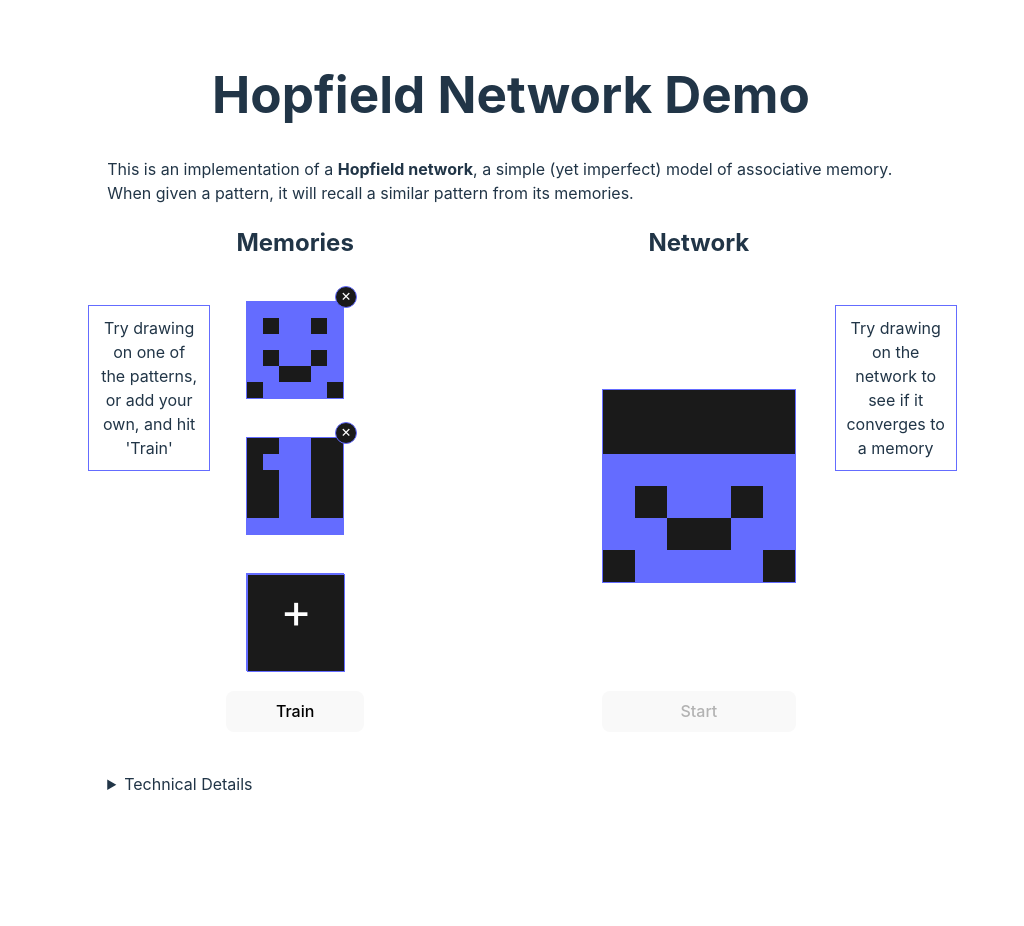
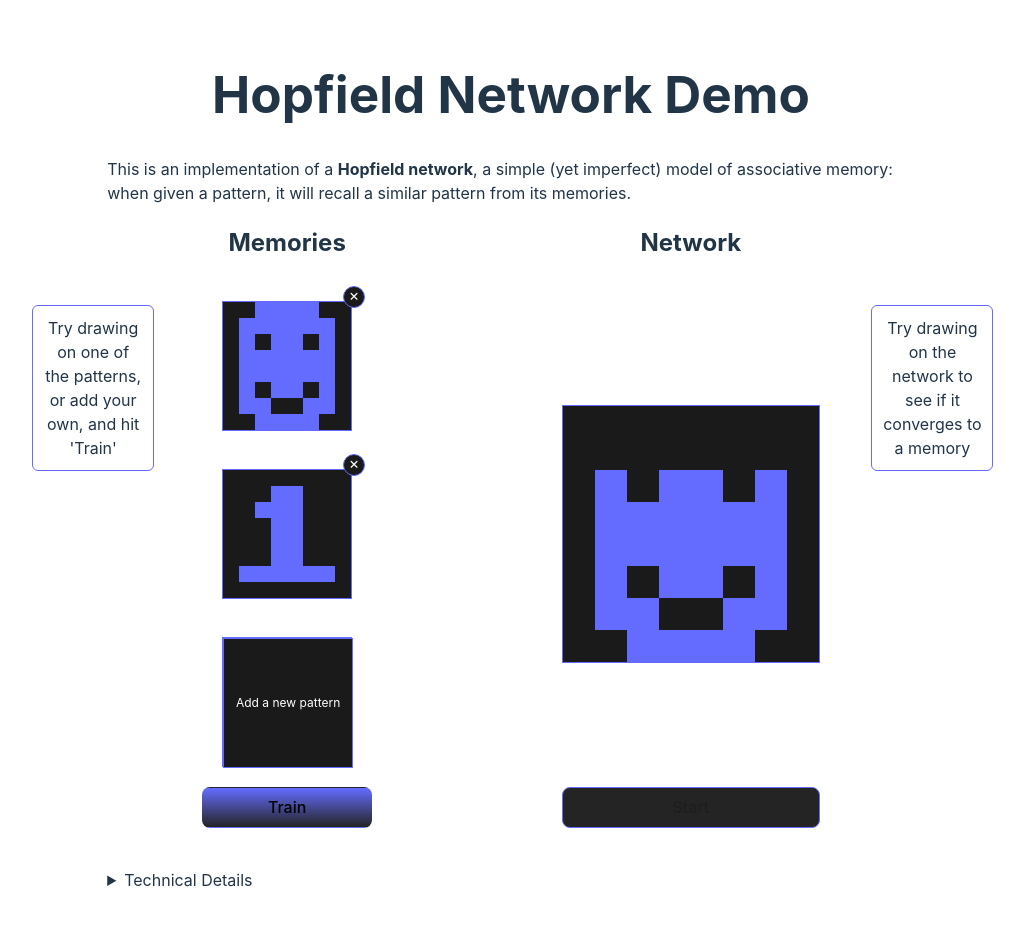
Before and after one commit to trentfridey/hopfield-networks, a React (Vite) app: page / in a window 1280 px wide. Shown: the top 926 px of the page, without its empty margins (129-1153 px from the left). Before the commit the page ends 868 px from the top, so only its background shows below. Built offline with nearby package versions, Linux system fonts and the light colour scheme.

Commit message:
update size, tweak style, improve drawing logic

```diff
--- a/src/App.tsx
+++ b/src/App.tsx
@@ -20,12 +20,50 @@ import {
 } from './utils';
 
 function App() {
-  const width = 6
+  const width = 8
   const neurons = width * width
-  const testPatternOne = [1,1,1,1,1,1,1,-1,1,1,-1,1,1,1,1,1,1,1,1,-1,1,1,-1,1,1,1,-1,-1,1,1,-1,1,1,1,1,-1] as Pattern
-  const testPatternTwo = [-1,-1,1,1,-1,-1,-1,1,1,1,-1,-1,-1,-1,1,1,-1,-1,-1,-1,1,1,-1,-1,-1,-1,1,1,-1,-1,1,1,1,1,1,1] as Pattern
-  const initialState = [-1,-1,-1,-1,-1,-1,-1,-1,-1,-1,-1,-1,1,1,1,1,1,1,1,-1,1,1,-1,1,1,1,-1,-1,1,1,-1,1,1,1,1,-1] as Pattern
-  const [patterns, setPatterns] = useState<Pattern[]>([testPatternOne, testPatternTwo])
+
+  const serializePattern = (pic: string[]) => {
+    return pic.flatMap(l => l.split(' ').map(c => c === '1' ? 1 : -1))
+  }
+  const pics = [
+    [
+    `0 0 1 1 1 1 0 0`,
+    `0 1 1 1 1 1 1 0`,
+    `0 1 0 1 1 0 1 0`,
+    `0 1 1 1 1 1 1 0`,
+    `0 1 1 1 1 1 1 0`,
+    `0 1 0 1 1 0 1 0`,
+    `0 1 1 0 0 1 1 0`,
+    `0 0 1 1 1 1 0 0`
+  ],
+
+   [
+    `0 0 0 0 0 0 0 0`,
+    `0 0 0 1 1 0 0 0`,
+    `0 0 1 1 1 0 0 0`,
+    `0 0 0 1 1 0 0 0`,
+    `0 0 0 1 1 0 0 0`,
+    `0 0 0 1 1 0 0 0`,
+    `0 1 1 1 1 1 1 0`,
+    `0 0 0 0 0 0 0 0`
+  ]
+  ]
+
+  const testPatterns = pics.map(p => serializePattern(p))
+  const initialState = serializePattern(
+    [
+      `0 0 0 0 0 0 0 0`,
+      `0 0 0 0 0 0 0 0`,
+      `0 1 0 1 1 0 1 0`,
+      `0 1 1 1 1 1 1 0`,
+      `0 1 1 1 1 1 1 0`,
+      `0 1 0 1 1 0 1 0`,
+      `0 1 1 0 0 1 1 0`,
+      `0 0 1 1 1 1 0 0`
+  ]
+   ) as Pattern
+  const [patterns, setPatterns] = useState<Pattern[]>(testPatterns)
   const [weights, setWeights] = useState<number[][]>(Array.from({ length: width }, () => Array.from({ length: width }, () => 0)))
   const [isTrained, setIsTrained] = useState(false)
   const [isRunning, setIsRunning] = useState(false)
@@ -73,29 +111,29 @@ function App() {
       <h1>Hopfield Network Demo</h1>
       <div style={{ width: '100%' }}>
         <div style={{ width: '80ch', textAlign: 'left', margin: 'auto' }}>
-          This is an implementation of a <b>Hopfield network</b>, a simple (yet imperfect) model of associative memory.
-          When given a pattern, it will recall a similar pattern from its memories.
+          This is an implementation of a <b>Hopfield network</b>, a simple (yet imperfect) model of associative memory:
+          when given a pattern, it will recall a similar pattern from its memories.
 
         </div>
         <div onClick={() => setShowInstructions(false)} style={{ width: '100%', display: 'flex', flexDirection: 'row', flexWrap: 'wrap', justifyContent: 'space-around', alignContent: 'center' }}>
           <div style={{ display: 'flex', flexDirection: 'column', alignContent: 'center', position: 'relative' }}>
             <h2>Memories</h2>
-            {showInstructions && <div style={{ border: '1px solid #646cff', padding: 10, position: 'absolute', left: '-100%', top: 100, width: 100 }}>
+            {showInstructions && <div style={{ border: '1px solid #646cff', borderRadius: 6, padding: 10, position: 'absolute', left: '-100%', top: 100, width: 100 }}>
               Try drawing on one of the patterns, or add your own, and hit 'Train'
               </div>}
             {patterns?.map((pattern, i) => (
               <Memory pattern={pattern} key={i} onDelete={() => deletePattern(i)} onEdit={(pixel) => handleDraw(i, pixel)} />
             ))}
             {(patterns.length < maxPatterns) && <div onMouseEnter={() => setHovered(true)} onMouseLeave={() => setHovered(false)} style={{ border: '1px solid #646cff', margin: 20, backgroundColor: '#1a1a1a', width: width * 16, height: width * 16 }}>
-              <div onClick={addPattern} style={{ border: '1px solid #646cff', backgroundColor: hovered ? '#aaa' : '#1a1a1a', width: width * 16, height: width * 16, color: 'white', fontSize: '48px', cursor: 'pointer' }}>
-                <div style={{ margin: 'auto' }}>+</div>
+              <div onClick={addPattern} style={{ border: '1px solid #646cff', backgroundColor: hovered ? '#646cff' : '#1a1a1a', width: width * 16, height: width * 16, color: 'white', fontSize: '12px', cursor: 'pointer', display: 'flex' }}>
+                <div style={{ margin: 'auto' }}>Add a new pattern</div>
               </div>
             </div>}
-            <button onClick={train}>Train</button>
+            <button disabled={isRunning} onClick={train}>Train</button>
           </div>
           <div style={{ display: 'flex', flexDirection: 'column', position: 'relative' }}>
             <h2>Network</h2>
-            {showInstructions && <div style={{ border: '1px solid #646cff', padding: 10, position: 'absolute', left: '120%', top: 100, width: 100 }}>
+            {showInstructions && <div style={{ border: '1px solid #646cff', borderRadius: 6, padding: 10, position: 'absolute', left: '120%', top: 100, width: 100 }}>
               Try drawing on the network to see if it converges to a memory
             </div>}
             <Hopfield initialState={initialState} weights={weights} isRunning={isRunning} />
--- a/src/Bitmap.tsx
+++ b/src/Bitmap.tsx
@@ -1,6 +1,7 @@
 import {
   useEffect,
   useRef,
+  useState
 } from 'react';
 
 import {
@@ -12,10 +13,12 @@ interface IProps {
     pattern: Pattern;
     pixelSize: number;
     width: number;
-    onClick: (index: number) => void
+    onDraw: (index: number) => void
 }
 
-export default function Bitmap({ pattern, pixelSize, width, onClick }: IProps) {
+export default function Bitmap({ pattern, pixelSize, width, onDraw }: IProps) {
+    const [isDrawing, setIsDrawing] = useState(false)
+    const [mousePixel, setMousePixel] = useState(0)
     const canvasRef = useRef<HTMLCanvasElement | null>(null);
     const canvasCtxRef = useRef<CanvasRenderingContext2D | null>(null);
     useEffect(() => {
@@ -25,17 +28,36 @@ export default function Bitmap({ pattern, pixelSize, width, onClick }: IProps) {
             plotPattern(ctx, pattern, pixelSize, width);
         }
     }, [pattern]);
-    const handleClick = (e: React.MouseEvent<HTMLCanvasElement, MouseEvent>) => {
+    const getMousePixel = (e) => {
         const rect = e.currentTarget.getBoundingClientRect()
         const x = e.clientX - rect.left
         const y = e.clientY - rect.top
         const col = Math.floor(x / pixelSize)
         const row = Math.floor(y / pixelSize)
-        onClick(row * width + col)
+        return row * width + col
+    }
+
+    const handleMouseDown = (e: React.MouseEvent<HTMLCanvasElement, MouseEvent>) => {
+        setIsDrawing(() => true)
+        const newMousePixel = getMousePixel(e)
+        setMousePixel(() => newMousePixel)
+        onDraw(newMousePixel)
+    }
+    const handleMouseUp = () => {
+        setIsDrawing(() => false)
+    }
+    const handleMouseMove = (e: React.MouseEvent<HTMLCanvasElement, MouseEvent>) => {
+        const newMousePixel = getMousePixel(e)
+        if (isDrawing && mousePixel !== newMousePixel) {
+            onDraw(newMousePixel)
+        }
+        setMousePixel(newMousePixel)
     }
     return (
         <canvas
-            onClick={handleClick}
+            onMouseDown={handleMouseDown}
+            onMouseMove={handleMouseMove}
+            onMouseUp={handleMouseUp}
             ref={canvasRef}
             width={pixelSize * width}
             height={pixelSize * width}
--- a/src/Hopfield.tsx
+++ b/src/Hopfield.tsx
@@ -47,5 +47,6 @@ export default function Hopfield({ initialState, weights, isRunning }: IProps) {
         else clearTimeout(loopRef.current)
         return () => clearTimeout(loopRef.current)
     }, [isRunning])
-    return <Bitmap width={width} pixelSize={pixelSize} pattern={bitmap} key={key} onClick={handleDraw}/>
+
+    return <Bitmap width={width} pixelSize={pixelSize} pattern={bitmap} key={key} onDraw={handleDraw}/>
 }
--- a/src/Memory.tsx
+++ b/src/Memory.tsx
@@ -16,7 +16,10 @@ export default function Memory({ pattern, onDelete, onEdit }: IProps) {
 
   return (
     <div style={{
-      position: "relative", width: pixelSize*width, height: pixelSize*width, margin: '20px'
+      position: "relative",
+      width: pixelSize*width,
+      height: pixelSize*width,
+      margin: '20px',
     }}>
       <div
         onMouseEnter={() => setHovered(true)}
@@ -36,7 +39,7 @@ export default function Memory({ pattern, onDelete, onEdit }: IProps) {
         }}
         onClick={onDelete}
       >&times;</div>
-      <Bitmap width={width} pixelSize={pixelSize} pattern={pattern} onClick={onEdit} />
+      <Bitmap width={width} pixelSize={pixelSize} pattern={pattern} onDraw={onEdit} />
     </div>
   );
 }
--- a/src/index.css
+++ b/src/index.css
@@ -43,9 +43,9 @@ button {
   font-size: 1em;
   font-weight: 500;
   font-family: inherit;
-  background-color: #1a1a1a;
+  background: linear-gradient(#646cff, #242424);
+  transition: border-color 0.25s;
   cursor: pointer;
-  transition: border-color 0.25s;
 }
 button:hover {
   border-color: #646cff;
@@ -53,6 +53,11 @@ button:hover {
 button:focus,
 button:focus-visible {
   outline: 4px auto -webkit-focus-ring-color;
+}
+button:disabled {
+  cursor: default;
+  background: #242424;
+  border: 1px solid #646cff
 }
 canvas {
   image-rendering: crisp-edges;
```
